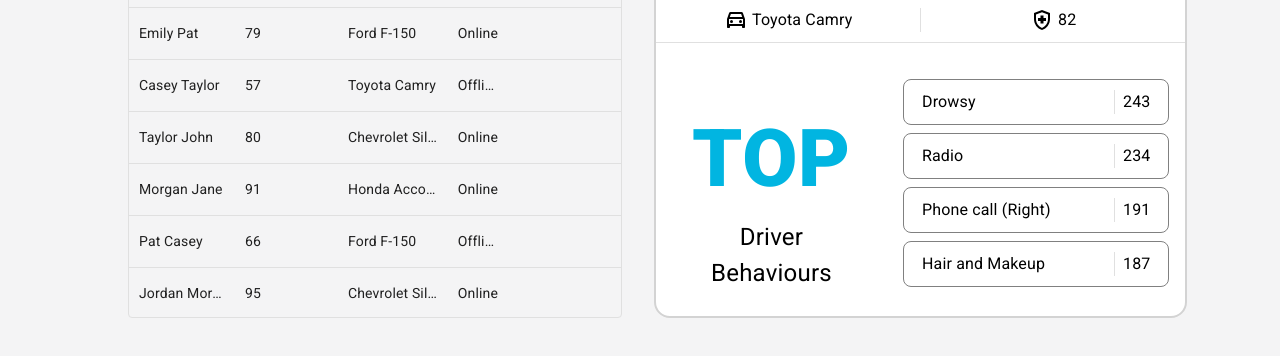
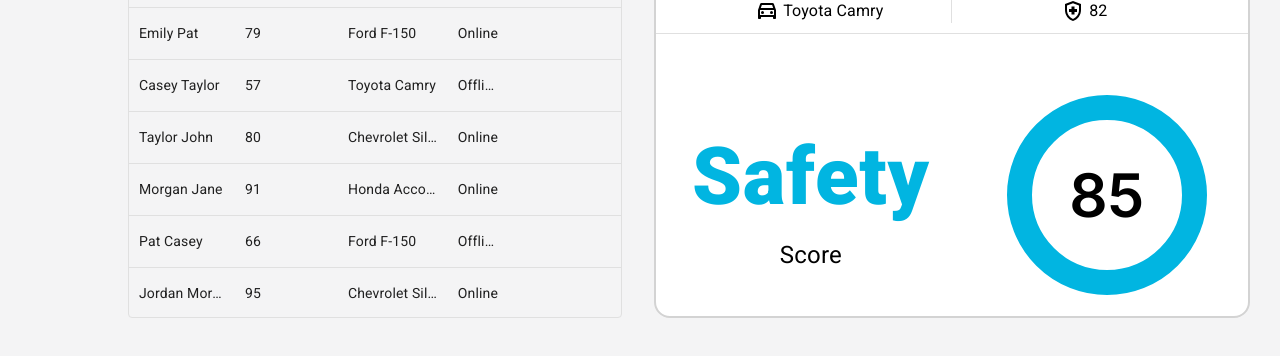
Before and after one commit to isaiahrichard/fleet-vision, a Next.js app: page /drivers in a window 1280 px wide. Both pictures are taken after a click on the element "John Jordan". Shown: the part 436-792 px from the top of the page. Built offline with nearby package versions, Linux system fonts and the light colour scheme.

Commit message:
start of safety score visual

```diff
--- a/src/app/drivers/page.module.css
+++ b/src/app/drivers/page.module.css
@@ -92,3 +92,19 @@
   padding: 8px;
   display: flex;
 }
+
+.safetyScoreContainer {
+  height: 200px;
+  width: 200px;
+  border-radius: 50%;
+  border: 25px solid var(--accent-primary);
+  display: flex;
+  justify-content: center;
+  align-items: center;
+  margin: 25px;
+}
+
+.safetyScore {
+  font-size: 60px;
+  font-weight: 600;
+}
--- a/src/app/drivers/page.tsx
+++ b/src/app/drivers/page.tsx
@@ -164,20 +164,14 @@ export default function Drivers() {
             <Box className={styles.behaviourContainer}>
               <Box className={styles.behaviourTitleBox}>
                 <Typography textAlign="center" fontSize={24}>
-                  <Typography className={styles.largeTitle}>TOP</Typography>
-                  Driver Behaviours
+                  <Typography className={styles.largeTitle}>Safety</Typography>
+                  Score
                 </Typography>
               </Box>
               <Box className={styles.behaviourListContainer}>
-                {sortedDriverBehaviour.map((driverBehaviour, index) => (
-                  <Box key={index} className={styles.behaviourPill}>
-                    <Typography px={1} minWidth={200}>
-                      {driverBehaviour.name}
-                    </Typography>
-                    <Divider orientation="vertical" flexItem />
-                    <Typography px={1}>{driverBehaviour.count}</Typography>
-                  </Box>
-                ))}
+                <div className={styles.safetyScoreContainer}>
+                  <div className={styles.safetyScore}>85</div>
+                </div>
               </Box>
             </Box>
           </Box>
```
